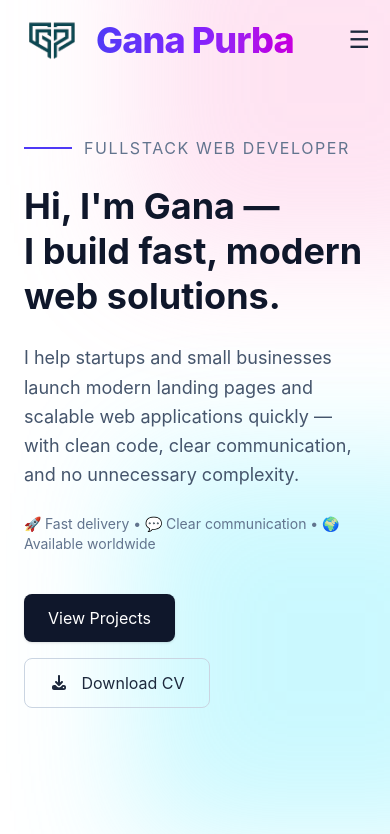
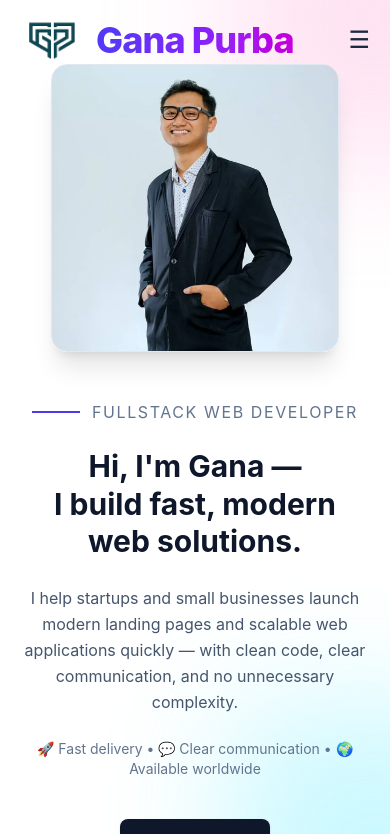
Before and after one commit to ganapurba007/Portfolio, a Vue app: page / in a window 390 px wide. Shown: the top 834 px of the page. Built offline with nearby package versions, Linux system fonts and the light colour scheme.

Commit message:
fix:edit navbar dan link icon

```diff
--- a/src/components/layout/Navbar.vue
+++ b/src/components/layout/Navbar.vue
@@ -120,7 +120,7 @@ onBeforeUnmount(() => {
         <!-- Logo -->
         <div class="flex items-center gap-3">
           <img
-            src="/public/img/icon.webp"
+            src="/img/icon.webp"
             class="size-16 object-contain"
             alt="icon_gp"
           />
@@ -181,6 +181,7 @@ onBeforeUnmount(() => {
     </div>
 
     <!-- Mobile Menu -->
+    <!-- Mobile Menu -->
     <div v-if="isOpen" class="lg:hidden bg-white shadow-lg border-t">
       <ul class="flex flex-col p-6 gap-4 font-medium">
         <li
@@ -195,13 +196,13 @@ onBeforeUnmount(() => {
           :key="item"
         >
           <a
-            href="#"
-            @click="isOpen = false"
+            :href="`#${item}`"
+            @click.prevent="scrollToSection(item)"
             :class="[
-              'capitalize',
+              'capitalize transition duration-300',
               activeSection === item
                 ? 'text-indigo-600 font-semibold'
-                : 'text-slate-700',
+                : 'text-slate-700 hover:text-indigo-600',
             ]"
           >
             {{ item }}
--- a/src/components/section/Hero.vue
+++ b/src/components/section/Hero.vue
@@ -5,34 +5,38 @@ import { FontAwesomeIcon } from "@fortawesome/vue-fontawesome";
 <template>
   <section
     id="home"
-    class="relative min-h-screen flex items-center overflow-hidden bg-white py-24"
+    class="relative min-h-screen flex items-center overflow-hidden bg-white py-16 md:py-24"
   >
     <!-- Background Accent -->
     <div
-      class="absolute -top-32 -right-32 w-96 h-96 bg-pink-300 blur-3xl opacity-30"
+      class="absolute -top-32 -right-32 w-72 md:w-96 h-72 md:h-96 bg-pink-300 blur-3xl opacity-30"
     ></div>
     <div
-      class="absolute bottom-0 -right-32 w-96 h-96 bg-cyan-300 blur-3xl opacity-30"
+      class="absolute bottom-0 -right-32 w-72 md:w-96 h-72 md:h-96 bg-cyan-300 blur-3xl opacity-30"
     ></div>
 
     <div
-      class="relative z-10 max-w-6xl mx-auto px-6 grid lg:grid-cols-2 gap-20 items-center"
+      class="relative z-10 max-w-6xl mx-auto px-6 grid grid-cols-1 lg:grid-cols-2 gap-12 lg:gap-20 items-center"
     >
       <!-- LEFT -->
-      <div>
-        <div class="flex items-center gap-3 mb-6">
+      <div class="text-center lg:text-left">
+        <div
+          class="flex items-center justify-center lg:justify-start gap-3 mb-6"
+        >
           <div class="w-12 h-[2px] bg-indigo-600"></div>
           <p class="text-md uppercase tracking-widest text-slate-500">
             Fullstack Web Developer
           </p>
         </div>
 
-        <h1 class="text-4xl md:text-5xl font-bold text-slate-900 leading-tight">
+        <h1 class="text-3xl md:text-5xl font-bold text-slate-900 leading-tight">
           Hi, I'm Gana — <br />
           I build fast, modern web solutions.
         </h1>
 
-        <p class="mt-6 text-lg text-slate-600 max-w-xl leading-relaxed">
+        <p
+          class="mt-6 text-base md:text-lg text-slate-600 max-w-xl mx-auto lg:mx-0 leading-relaxed"
+        >
           I help startups and small businesses launch modern landing pages and
           scalable web applications quickly — with clean code, clear
           communication, and no unnecessary complexity.
@@ -42,7 +46,7 @@ import { FontAwesomeIcon } from "@fortawesome/vue-fontawesome";
           🚀 Fast delivery • 💬 Clear communication • 🌍 Available worldwide
         </p>
 
-        <div class="mt-10 flex flex-wrap gap-4">
+        <div class="mt-10 flex flex-wrap justify-center lg:justify-start gap-4">
           <a
             href="#portfolio"
             class="px-6 py-3 bg-slate-900 text-white rounded-lg shadow hover:bg-slate-800 transition"
@@ -61,25 +65,18 @@ import { FontAwesomeIcon } from "@fortawesome/vue-fontawesome";
         </div>
       </div>
 
-      <!-- RIGHT -->
-      <div class="hidden lg:flex justify-center relative">
+      <!-- RIGHT (TETAP TAMPIL DI MOBILE) -->
+      <div class="flex justify-center relative order-first lg:order-none">
         <div
-          class="w-[420px] h-[420px] rounded-2xl shadow-xl overflow-hidden border border-slate-200"
+          class="w-72 sm:w-80 md:w-[380px] lg:w-[420px] aspect-square rounded-2xl shadow-xl overflow-hidden border border-slate-200"
         >
           <img
             src="/img/gana1.webp"
-            alt="Project Preview"
+            alt="Gana Portfolio Preview"
             class="w-full h-full object-cover hover:scale-105 transition duration-700"
+            loading="lazy"
           />
         </div>
-
-        <!-- Floating Card -->
-        <!-- <div
-          class="absolute -bottom-6 -left-6 bg-white p-5 rounded-xl shadow-md border border-slate-100"
-        >
-          <p class="text-xs text-slate-500">Currently working on</p>
-          <p class="font-medium text-slate-900">Modern Web Platform</p>
-        </div> -->
       </div>
     </div>
   </section>
```
